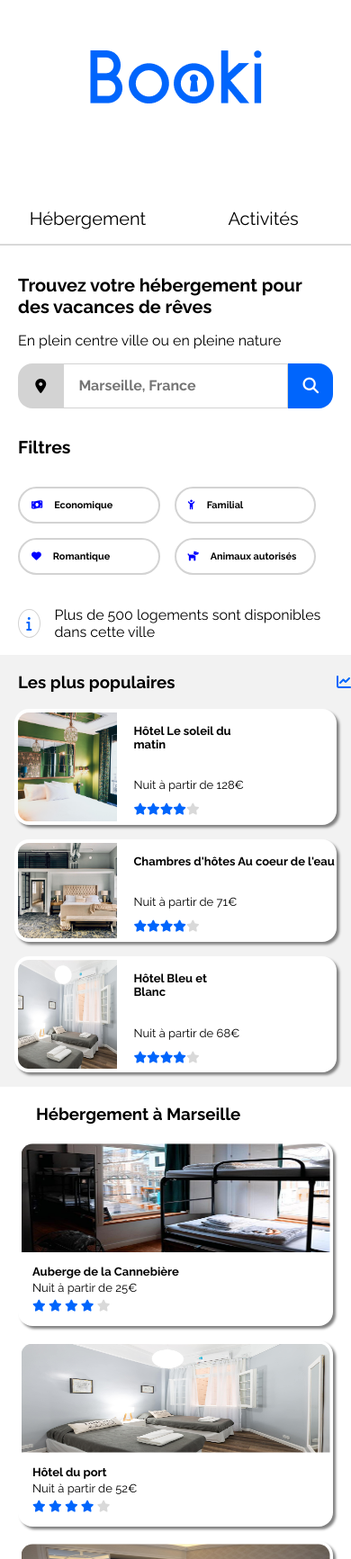
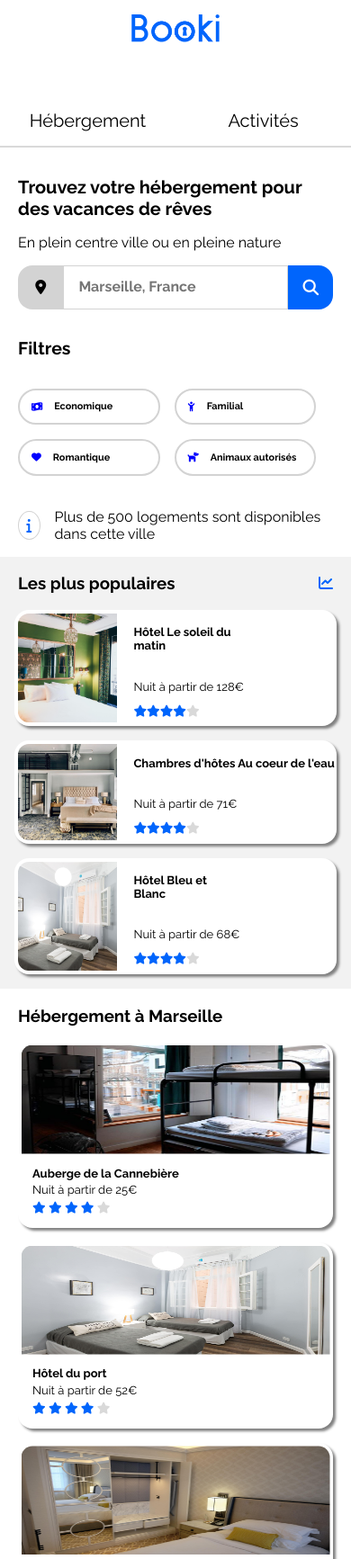
Before and after one commit to semiovic/BOUROUMA_semi_2_22-12-2022, a plain HTML site: page index.html in a window 390 px wide. Shown: the top 1733 px of the page at 90% size. Drawn offline with Linux system fonts and the light colour scheme.

Commit message:
ALL OK JUST NEED TO THINK ABOUT TEXT SPACE IN BOX

```diff
--- a/css/style.css
+++ b/css/style.css
@@ -59,6 +59,7 @@ nav {
     padding: 40px;
 
 }
+
 .nav_text1:hover {
     border-top: #0065fc solid 3px;
 }
@@ -400,6 +401,9 @@ h3 {
 
     /* HEBERGEMENT MARSEILLE */
 
+    .text_hebergement {
+        font-size: small;
+    }
 
     .appartment-list {
         flex-wrap: wrap;
@@ -482,7 +486,8 @@ h3 {
     /* NAV BAR */
 
     #logo {
-        width: auto;
+        width: 25%;
+        padding: 0%;
     }
 
     nav {
@@ -619,6 +624,10 @@ h3 {
         padding: 0;
     }
 
+    .best_popular i {
+        margin-right: 20px;
+    }
+
     .cards_popular {
         display: flex;
         flex-direction: column;
@@ -627,6 +636,10 @@ h3 {
 
 
     /* HEBERGEMENT MARSEILLE */
+
+    #marseille_h3 {
+        padding: 0%;
+    }
 
 
     .card_hebergement {
--- a/index.html
+++ b/index.html
@@ -74,7 +74,7 @@
 
             <div class="city">
 
-                <h3>Hébergement à Marseille</h3>
+                <h3 id="marseille_h3">Hébergement à Marseille</h3>
 
                 <div class="cards_marseille">
 
```
